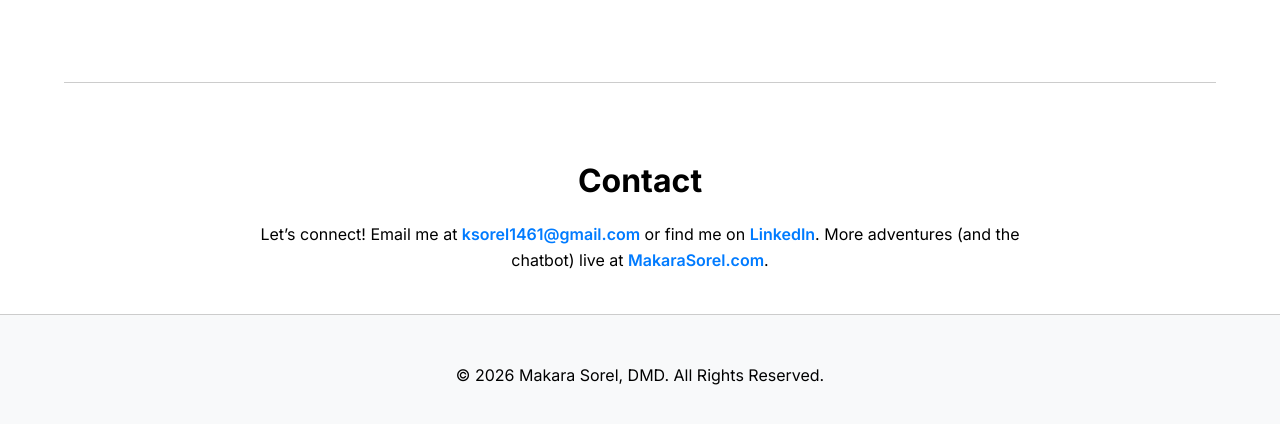
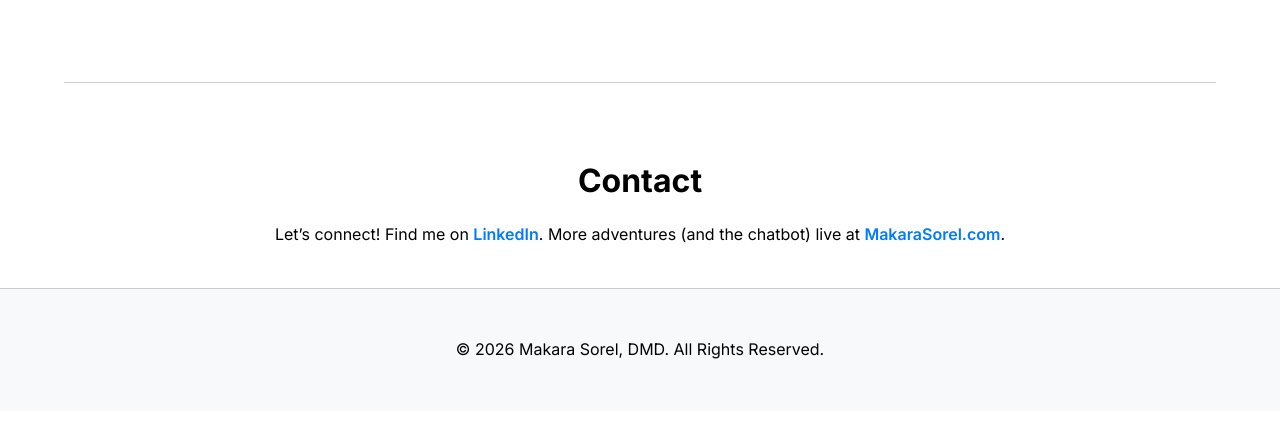
Before and after one commit to dislam21/makara_personal_site, a plain HTML site: page index.html in a window 1280 px wide. Shown: the part 5499-5923 px from the top of the page. Drawn offline with Linux system fonts and the light colour scheme.

Commit message:
Update index.html

```diff
--- a/index.html
+++ b/index.html
@@ -234,7 +234,7 @@
         <section id="contact" class="section contact">
             <div class="container">
                 <h2>Contact</h2>
-                <p>Let’s connect! Email me at <a href="mailto:ksorel1461@gmail.com">ksorel1461@gmail.com</a> or find me on <a href="https://www.linkedin.com/in/makara-sorel-9a406a185/" target="_blank" rel="noopener noreferrer">LinkedIn</a>. More adventures (and the chatbot) live at <a href="https://makarasorel.com">MakaraSorel.com</a>.</p>
+                <p>Let’s connect! Find me on <a href="https://www.linkedin.com/in/makara-sorel-9a406a185/" target="_blank" rel="noopener noreferrer">LinkedIn</a>. More adventures (and the chatbot) live at <a href="https://makarasorel.com">MakaraSorel.com</a>.</p>
             </div>
         </section>
     </main>
```
